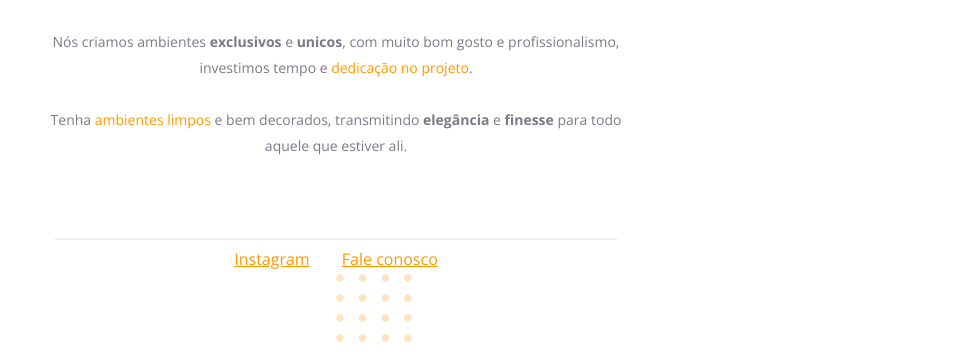
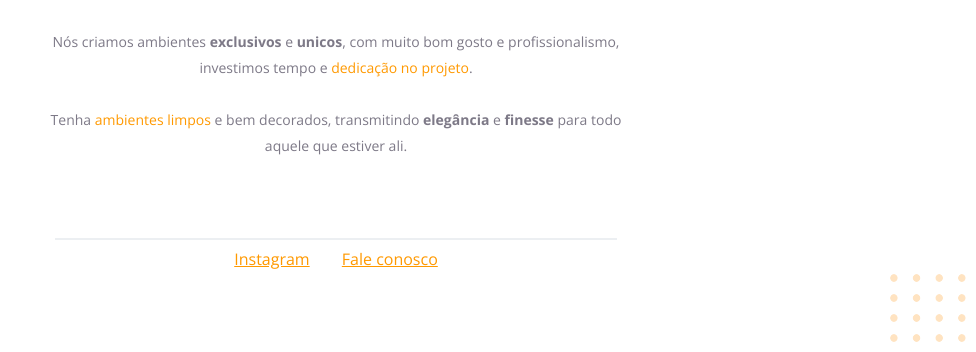
Before and after one commit to matheugenio/matheugenio.github.io, a plain HTML site: page index.html in a window 1280 px wide. Shown: the part 448-800 px from the top of the page, without its empty margins (304-1280 px from the left). Drawn offline with nearby package versions, Linux system fonts and the light colour scheme.

Commit message:
Ajustando imagem do canto inferior

```diff
--- a/style.css
+++ b/style.css
@@ -51,5 +51,5 @@ footer a + a{
 #balls {
   position: fixed;
   bottom: 0;
-  right: ;
+  right: 0;
 }
```
